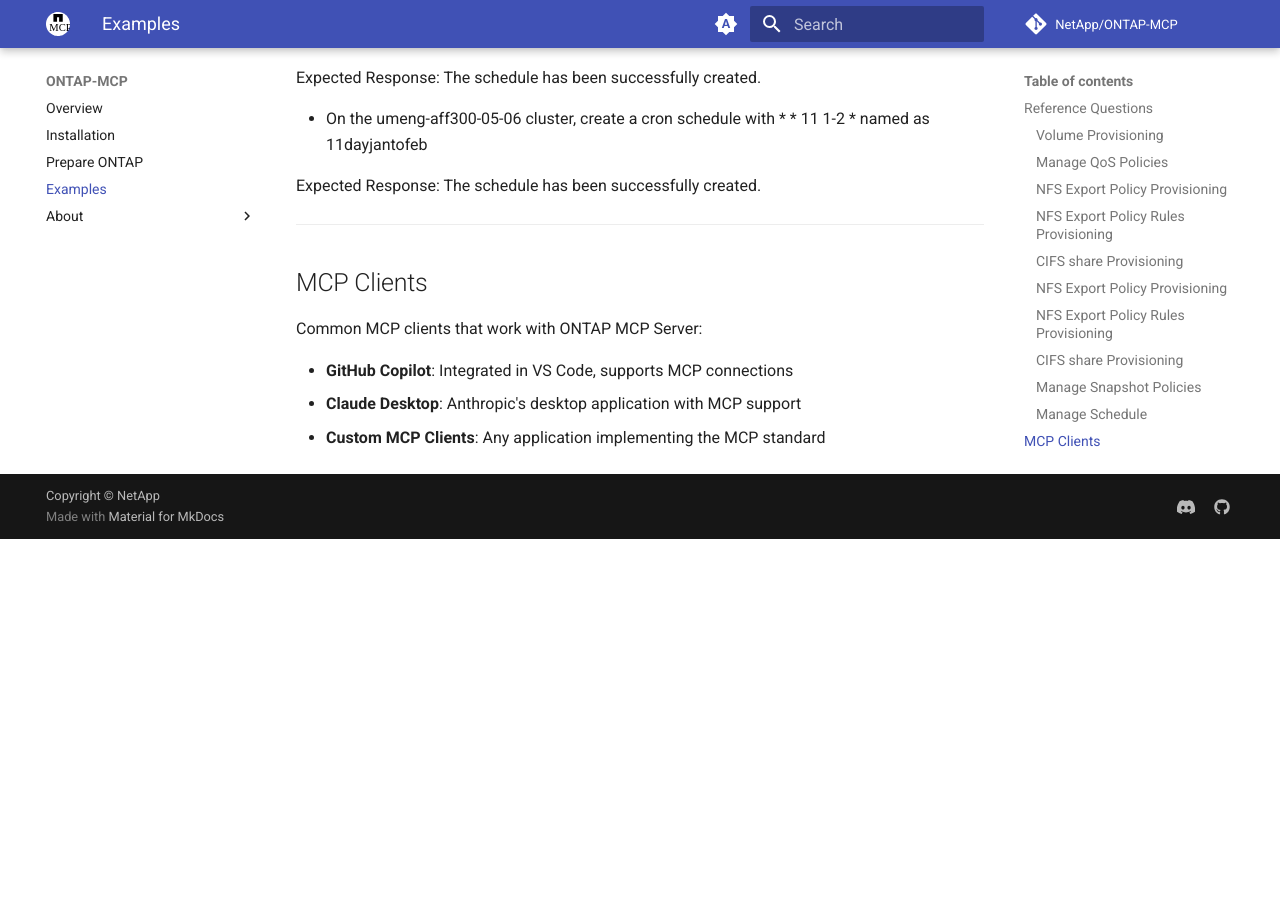
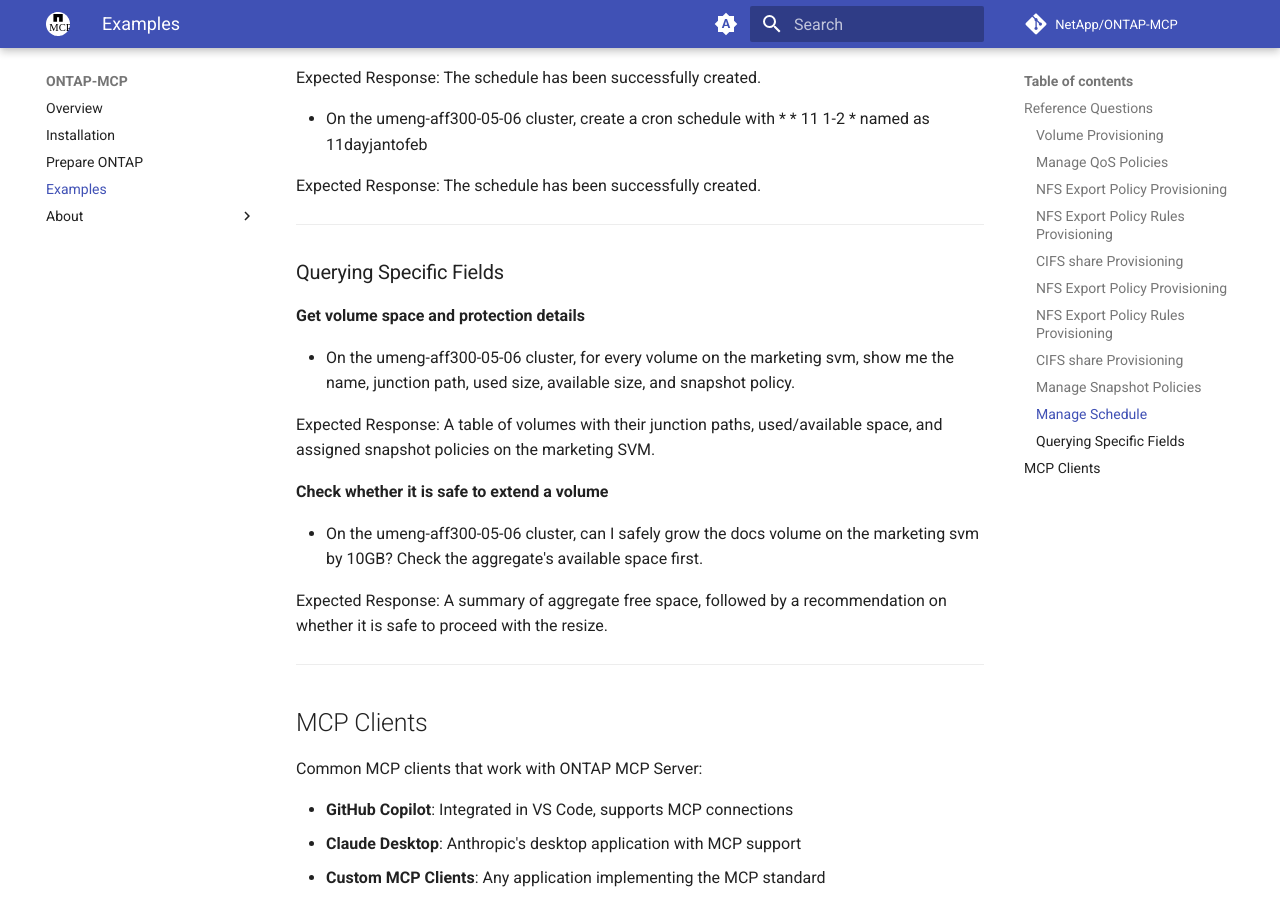
Before and after one commit to NetApp/ontap-mcp, an MkDocs documentation site: the page built from docs/examples.md, in a window 1280 px wide and 900 px high, scrolled down 4565 px. Built offline with MkDocs 1.6.1 and Material for MkDocs 9.7.7, drawn with Linux system fonts in a browser that asks for light colours; comment, search, counter and statistics services are not loaded; the version menu is left out; before the commit the page ends 5104 px from its top, so only the background shows below that.

Commit message:
feat: add swagger driven guidance for get calls

```diff
--- a/docs/examples.md
+++ b/docs/examples.md
@@ -174,6 +174,22 @@
 
 ---
 
+### Querying Specific Fields
+
+**Get volume space and protection details**
+
+- On the umeng-aff300-05-06 cluster, for every volume on the marketing svm, show me the name, junction path, used size, available size, and snapshot policy.
+
+Expected Response: A table of volumes with their junction paths, used/available space, and assigned snapshot policies on the marketing SVM.
+
+**Check whether it is safe to extend a volume**
+
+- On the umeng-aff300-05-06 cluster, can I safely grow the docs volume on the marketing svm by 10GB? Check the aggregate's available space first.
+
+Expected Response: A summary of aggregate free space, followed by a recommendation on whether it is safe to proceed with the resize.
+
+---
+
 ## MCP Clients
 
 Common MCP clients that work with ONTAP MCP Server:
```
